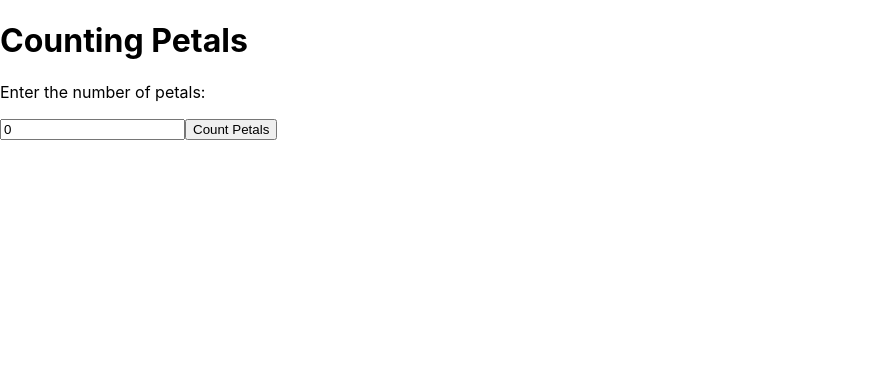
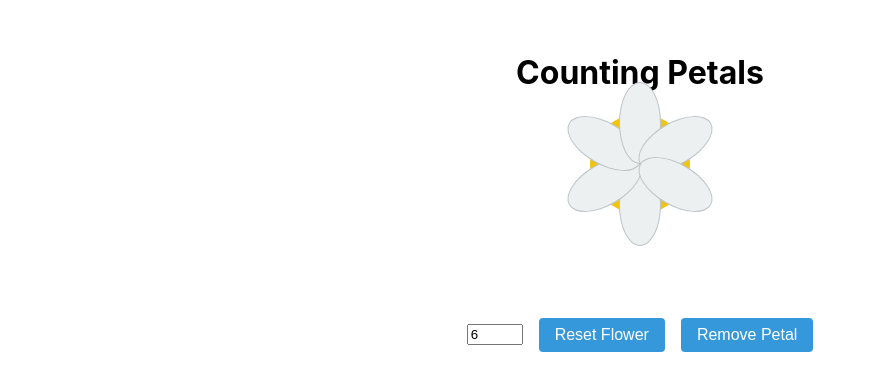
Before and after one commit to hokumcangus/hoku-mcangus-portfolio, a React (Vite) app: page /contact in a window 1280 px wide. Shown: the top 390 px of the page, without its empty margins (0-876 px from the left). Built offline with nearby package versions, Linux system fonts and the light colour scheme.

Commit message:
feat: enhance counting petals feature with animations and tests

```diff
--- a/src/App.tsx
+++ b/src/App.tsx
@@ -7,7 +7,7 @@ import CountingPetals from './features/countingPetals/CountingPetals';
 
 function App() {
   return (
-    <BrowserRouter>
+    <BrowserRouter basename={import.meta.env.BASE_URL}>
       <Routes>
         <Route path="/" element={<Home />} />
         <Route path="/about" element={<About />} />
--- a/src/features/countingPetals/CountingPetals.module.css
+++ b/src/features/countingPetals/CountingPetals.module.css
@@ -1,81 +1,86 @@
-.row {
+.flowerContainer {
   display: flex;
+  flex-direction: column;
   align-items: center;
   justify-content: center;
+  margin-top: 2rem;
+  position: relative;
+  min-height: 300px;
 }
 
-.row > button {
-  margin-left: 4px;
-  margin-right: 8px;
+.flower {
+  position: relative;
+  width: 100px;
+  height: 100px;
+  background-color: #f1c40f;
+  border-radius: 50%;
+  z-index: 2;
 }
 
-.row:not(:last-child) {
-  margin-bottom: 16px;
+.petal {
+  --angle: 0deg;
+  position: absolute;
+  width: 40px;
+  height: 80px;
+  background-color: #ecf0f1;
+  border-radius: 50%;
+  top: 50%;
+  left: 50%;
+  transform-origin: 50% 0;
+  z-index: 1;
+  border: 1px solid #bdc3c7;
+  transform: translate(-50%, 0) rotate(var(--angle));
+  transition: transform 0.3s ease-out;
 }
 
-.value {
-  font-size: 78px;
-  padding-left: 16px;
-  padding-right: 16px;
-  margin-top: 2px;
-  font-family: "Courier New", Courier, monospace;
+.falling {
+  animation: fall 1s forwards ease-in;
+}
+
+@keyframes fall {
+  0% {
+    transform: translate(-50%, 0) rotate(var(--angle));
+    top: 50%;
+    opacity: 1;
+  }
+  100% {
+    transform: translate(-50%, 0) rotate(calc(var(--angle) + 45deg));
+    top: 500px;
+    opacity: 0;
+  }
+}
+
+.resultText {
+  font-size: 2rem;
+  margin-top: 1.5rem;
+  font-weight: bold;
+  color: #2c3e50;
+  height: 3rem;
+}
+
+.controls {
+  margin-top: 2rem;
+  display: flex;
+  gap: 1rem;
+  align-items: center;
 }
 
 .button {
-  appearance: none;
-  background: none;
-  font-size: 32px;
-  padding-left: 12px;
-  padding-right: 12px;
-  outline: none;
-  border: 2px solid transparent;
-  color: rgb(112, 76, 182);
-  padding-bottom: 4px;
+  padding: 0.5rem 1rem;
+  font-size: 1rem;
   cursor: pointer;
-  background-color: rgba(112, 76, 182, 0.1);
-  border-radius: 2px;
-  transition: all 0.15s;
+  background-color: #3498db;
+  color: white;
+  border: none;
+  border-radius: 4px;
+  transition: background-color 0.2s;
 }
 
-.textbox {
-  font-size: 32px;
-  padding: 2px;
-  width: 64px;
-  text-align: center;
-  margin-right: 4px;
+.button:hover {
+  background-color: #2980b9;
 }
 
-.button:hover,
-.button:focus {
-  border: 2px solid rgba(112, 76, 182, 0.4);
+.button:disabled {
+  background-color: #95a5a6;
+  cursor: not-allowed;
 }
-
-.button:active {
-  background-color: rgba(112, 76, 182, 0.2);
-}
-
-.asyncButton {
-  composes: button;
-  position: relative;
-}
-
-.asyncButton:after {
-  content: "";
-  background-color: rgba(112, 76, 182, 0.15);
-  display: block;
-  position: absolute;
-  width: 100%;
-  height: 100%;
-  left: 0;
-  top: 0;
-  opacity: 0;
-  transition:
-    width 1s linear,
-    opacity 0.5s ease 1s;
-}
-
-.asyncButton:active:after {
-  width: 0%;
-  opacity: 1;
-  transition: 0s;
-}
--- a/src/features/countingPetals/CountingPetals.tsx
+++ b/src/features/countingPetals/CountingPetals.tsx
@@ -1,32 +1,102 @@
-import { useState, type JSX } from "react"
-// import { useState } from "react"
-// import { useAppDispatch, useAppSelector } from "../../app/hooks"
-// import styles from "./CountingPetals.module.css"
+import { useState, useEffect, type JSX } from "react"
+import styles from "./CountingPetals.module.css"
+
+interface Petal {
+  id: number
+  angle: number
+  isFalling: boolean
+}
 
 export const CountingPetals = (): JSX.Element => {
-    const [petals, setPetals] = useState(0)
+  const [numPetalsInput, setNumPetalsInput] = useState(6)
+  const [petals, setPetals] = useState<Petal[]>([])
   const [result, setResult] = useState("")
+  const [count, setCount] = useState(0)
 
-    const handleCountPetals = () => {
-        const outcome = petals % 2 === 0 ? "loves me not" : "loves me"
-        setResult(outcome)
-        if (petals > 0) {
-            setPetals(petals - 1)
+  // Initialize flower once on mount
+  useEffect(() => {
+    const initialPetals: Petal[] = []
+    for (let i = 0; i < 6; i++) {
+      initialPetals.push({
+        id: i,
+        angle: (360 / 6) * i,
+        isFalling: false,
+      })
     }
-        return outcome
+    setPetals(initialPetals)
+  }, [])
+
+  const initializeFlower = () => {
+    const newPetals: Petal[] = []
+    for (let i = 0; i < numPetalsInput; i++) {
+      newPetals.push({
+        id: i,
+        angle: (360 / numPetalsInput) * i,
+        isFalling: false,
+      })
     }
+    setPetals(newPetals)
+    setResult("")
+    setCount(0)
+  }
+
+  const handleRemovePetal = () => {
+    const remainingPetals = petals.filter(p => !p.isFalling)
+    if (remainingPetals.length === 0) return
+
+    const petalToRemove = remainingPetals[0]
+
+    const updatedPetals = petals.map(p =>
+      p.id === petalToRemove.id ? { ...p, isFalling: true } : p
+    )
+    setPetals(updatedPetals)
+
+    const newCount = count + 1
+    setCount(newCount)
+    setResult(newCount % 2 === 1 ? "He loves me" : "He loves me not")
+  }
+
   return (
-       <div>
+    <div className={styles.flowerContainer}>
       <h1>Counting Petals</h1>
-        <p>Enter the number of petals:</p>
+      <div className={styles.flower}>
+        {petals.map(petal => (
+          <div
+            key={petal.id}
+            className={`${styles.petal} ${petal.isFalling ? styles.falling : ""}`}
+            style={
+              {
+                "--angle": `${petal.angle}deg`,
+              } as React.CSSProperties
+            }
+          />
+        ))}
+      </div>
+
+      <div className={styles.resultText} data-testid="result-text">{result}</div>
+
+      <div className={styles.controls}>
         <input
           type="number"
-            value={petals}
-            onChange={e => setPetals(Number(e.target.value))}
+          min="1"
+          max="20"
+          value={numPetalsInput}
+          onChange={e => setNumPetalsInput(Number(e.target.value))}
+          className={styles.textbox}
         />
-        <button onClick={handleCountPetals}>Count Petals</button>
-        <p>{result}</p>
+        <button className={styles.button} onClick={initializeFlower}>
+          Reset Flower
+        </button>
+        <button
+          className={styles.button}
+          onClick={handleRemovePetal}
+          disabled={petals.filter(p => !p.isFalling).length === 0}
+        >
+          Remove Petal
+        </button>
+      </div>
     </div>
   )
 }
+
 export default CountingPetals
--- a/src/main.tsx
+++ b/src/main.tsx
@@ -4,7 +4,6 @@ import { Provider } from "react-redux"
 import { store } from "./app/store"
 import "./index.css"
 import App from "./App"
-
 const container = document.getElementById("root")
 
 if (container) {
--- a/src/pages/Home.tsx
+++ b/src/pages/Home.tsx
@@ -1,4 +1,6 @@
-export default function Home() {
+import { CountingPetals } from "../features/countingPetals/CountingPetals"
+
+function Home() {
     return (
         <div className ="home">
             <h1>Aloha and welcome to my portfolio!</h1>
@@ -7,6 +9,9 @@ export default function Home() {
                 With a strong background in full-stack development, I have experience working with a variety of programming languages and frameworks.
                 I am dedicated to continuous learning and growth in the field of software development, and I am excited to share my projects and experiences with you through this portfolio.
             </p>
+            <CountingPetals />
         </div>
     )
 }
+
+export default Home;
```
Also changed, not shown: eslint.config.mjs (+33 -34 lines), src/app/hooks.ts (+4 -4 lines), src/utils/test-utils.tsx (+10 -10 lines), 1 other file (tests, documents, lock files or other folders). Lines whose indentation alone changed are shown as unchanged.
